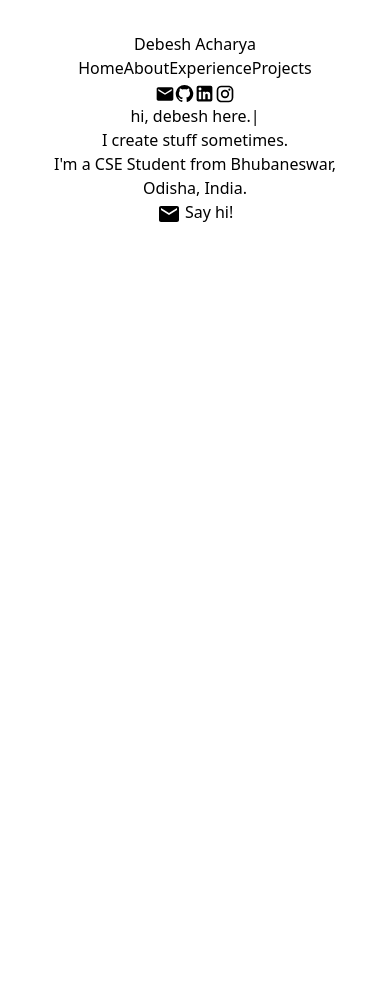
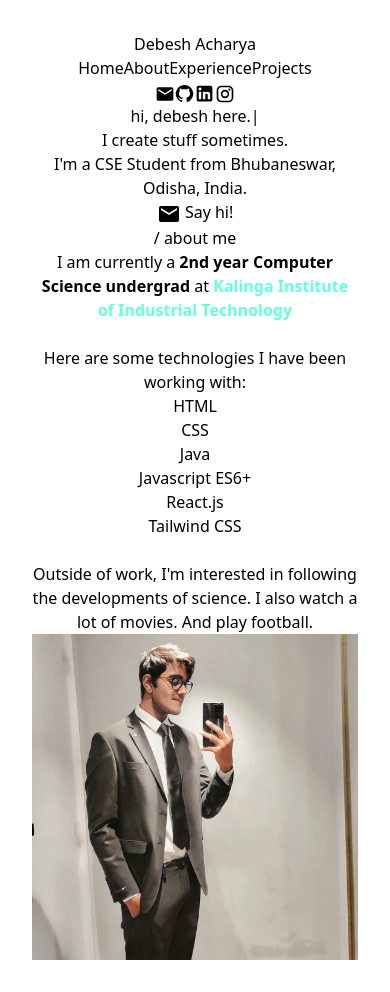
Before and after one commit to Debesh-Acharya/Portfolio, a React (Vite) app in the folder Portfolio/: page / in a window 390 px wide. Before the commit the page ends 844 px from the top, so only its background shows below. Built offline with nearby package versions, Linux system fonts and the light colour scheme.

Commit message:
added about me section

```diff
--- a/Portfolio/src/App.jsx
+++ b/Portfolio/src/App.jsx
@@ -2,6 +2,7 @@
 import './App.css'
 import NavBar from './components/NavBar'
 import Intro from './components/Intro'
+import About from './components/About'
 
 function App() {
 
@@ -10,6 +11,7 @@ function App() {
       <NavBar/>
       <div id='content'>
         <Intro/>
+        <About/>
       </div>
     </>
   )
--- /dev/null
+++ b/Portfolio/src/components/About.jsx
@@ -0,0 +1,73 @@
+import React, { useRef } from "react";
+import FadeInSection from "./FadeInSection";
+
+const About = () => {
+  const aboutRef = useRef(null); // Create a ref for the About section
+
+  const one = (
+    <p>
+      I am currently a <b>2nd year Computer Science undergrad</b> at
+      <b><a href="https://kiit.ac.in/" style={{ color: "#64ffda"}}> Kalinga Institute of Industrial Technology</a></b>
+    </p>
+  );
+
+  const two = (
+    <p>
+      <br/>
+      Outside of work, I'm interested in following the developments of
+      science. I also watch a lot of movies. And play football.
+    </p>
+  );
+
+  const tech_stack = [
+    "HTML",
+    "CSS",
+    "Java",
+    "Javascript ES6+",
+    "React.js",
+    "Tailwind CSS"
+  ];
+
+  // Use the relative path to the image in the public directory
+  const imagePath = "/IMG_20221231_191933_048.jpg";
+
+  const scrollToAbout = () => {
+    aboutRef.current.scrollIntoView({ behavior: "smooth" }); // Smooth scroll to About section
+  };
+
+  return (
+    <div id="about" ref={aboutRef} className="min-h-[50vh] mx-auto max-w-[1000px] pt-[100px]">
+      <FadeInSection>
+        <div className="section-header">
+          <span className=" flex place-items-start font-sans mb-10 section-title text-white text-5xl font-normal ml-1">/ about me</span>
+        </div>
+        <div className="about-content flex flex-row">
+          <div className="about-description font-sans text-slate-400 max-w-[600px] text-justify text-lg sm:text-base">
+            {[one]}
+            <br/>
+            <p>Here are some technologies I have been working with:</p>
+            <ul className="pt-5 list-none grid grid-cols-2 gap-y-2">
+              {tech_stack.map((tech_item, i) => (
+                <FadeInSection key={i} delay={`${i + 1}00ms`}>
+                  <li className="relative pl-5 text-lg text-slate-400 before:content-['▹'] before:text-teal-200 before:absolute before:left-0">
+                    {tech_item}
+                  </li>
+                </FadeInSection>
+              ))}
+            </ul>
+            {two}
+          </div>
+          <div className="about-image pl-10">
+            <img
+              alt="Debesh Acharya"
+              src={imagePath}
+              className="max-w-[300px] h-auto rounded-lg ml-7 shadow-lg border-none transition-transform transform hover:translate-y-[-7px] sm:max-w-[200px] sm:block sm:ml-0 md:ml-7 lg:block"
+            />
+          </div>
+        </div>
+      </FadeInSection>
+    </div>
+  );
+};
+
+export default About;
--- a/Portfolio/src/components/FadeInSection.jsx
+++ b/Portfolio/src/components/FadeInSection.jsx
@@ -1,10 +1,10 @@
-import React from 'react';
+import React, { useState, useEffect, useRef } from 'react';
 
-const FadeInSection = (props) => {
-  const [isVisible, setVisible] = React.useState(false);
-  const domRef = React.useRef();
+const FadeInSection = ({ children, delay = '0ms' }) => {
+  const [isVisible, setVisible] = useState(false);
+  const domRef = useRef();
 
-  React.useEffect(() => {
+  useEffect(() => {
     const observer = new IntersectionObserver((entries) => {
       entries.forEach((entry) => {
         if (entry.isIntersecting) {
@@ -13,6 +13,7 @@ const FadeInSection = (props) => {
         }
       });
     });
+
     observer.observe(domRef.current);
     return () => observer.disconnect(); // Cleanup on unmount
   }, []);
@@ -22,10 +23,10 @@ const FadeInSection = (props) => {
       className={`transform transition-opacity duration-700 ease-out ${
         isVisible ? 'opacity-100 translate-y-0' : 'opacity-0 translate-y-8'
       }`}
-      style={{ transitionDelay: `${props.delay}` }}
+      style={{ transitionDelay: delay }}
       ref={domRef}
     >
-      {props.children}
+      {children}
     </div>
   );
 };
--- a/Portfolio/src/components/Intro.jsx
+++ b/Portfolio/src/components/Intro.jsx
@@ -1,19 +1,22 @@
-import React from "react";
+import React, { useRef } from "react";
 import { TypeAnimation } from 'react-type-animation';
 import EmailIcon from "@mui/icons-material/Email";
-import FadeInSection from "./FadeInSection"; // Ensure this component is correctly implemented
-// import RubiksCubeSolver from "./RubiksCubeSolver";
+import FadeInSection from "./FadeInSection";
 
 const Intro = () => {
+  const aboutRef = useRef(null);
+
+  const scrollToAbout = () => {
+    aboutRef.current.scrollIntoView({ behavior: "smooth" }); // Smooth scroll to About section
+  };
+
   return (
-
     <div id="intro" className="flex flex-col items-center justify-center text-center mx-auto max-w-4xl pt-48 min-h-screen">
-      {/* <RubiksCubeSolver/> */}
       <TypeAnimation
         avgTypingDelay={100}
         startDelay={1000}
         cursor={{ show: true, blink: true, element: "|" }}
-        className=" text-teal-200 text-6xl font-sans font-semibold"
+        className="text-teal-200 text-6xl font-sans font-semibold"
         sequence={[
           'hi, ',
           500,
@@ -21,7 +24,6 @@ const Intro = () => {
           500,
         ]}
       />
-      {/* Content Section */}
       <FadeInSection>
         <div className="mt-8 text-4xl text-gray-400 font-sans font-normal">
           I create stuff sometimes.
@@ -33,10 +35,11 @@ const Intro = () => {
           href="mailto:debeshacharya30@gmail.com"
           className="flex items-center justify-center text-lg font-bold text-teal-200 w-32 h-10 border border-teal-200 rounded hover:bg-gray-700 ml-32"
         >
-          <EmailIcon className="mr-2 " />
+          <EmailIcon className="mr-2" />
           {" Say hi!"}
         </a>
       </FadeInSection>
+      <div ref={aboutRef} /> {/* Empty div to mark the scroll target */}
     </div>
   );
 };
--- a/Portfolio/src/components/NavBar.jsx
+++ b/Portfolio/src/components/NavBar.jsx
@@ -5,6 +5,14 @@ import GitHubIcon from '@mui/icons-material/GitHub';
 import InstagramIcon from '@mui/icons-material/Instagram';
 
 const NavBar = () => {
+  const scrollToAbout = (event) => {
+    event.preventDefault();
+    document.getElementById("about").scrollIntoView({ behavior: "smooth" });
+  };
+  const scrollToHome = (event) => {
+    event.preventDefault();
+    document.getElementById("intro").scrollIntoView({ behavior: "smooth" });
+  };
   return (
     <nav className="bg-gray-900 text-white fixed top-0 left-0 right-0 z-10">
       <div className="container mx-auto px-6 py-3 flex justify-between items-center font-sans">
@@ -13,10 +21,10 @@ const NavBar = () => {
             Debesh Acharya
           </a>
           <div className="ml-4 flex space-x-4 font-semibold text-sm">
-            <a className="hover:text-green-200" href="#intro">
+            <a className="hover:text-green-200" href="#intro" onClick={scrollToHome}>
               Home
             </a>
-            <a className="hover:text-green-200" href="#about">
+            <a className="hover:text-green-200" href="#about" onClick={scrollToAbout}>
               About
             </a>
             <a className="hover:text-green-200" href="#experience">
```
Also changed, not shown: Portfolio/public/IMG_20221231_191933_048.jpg (added).
